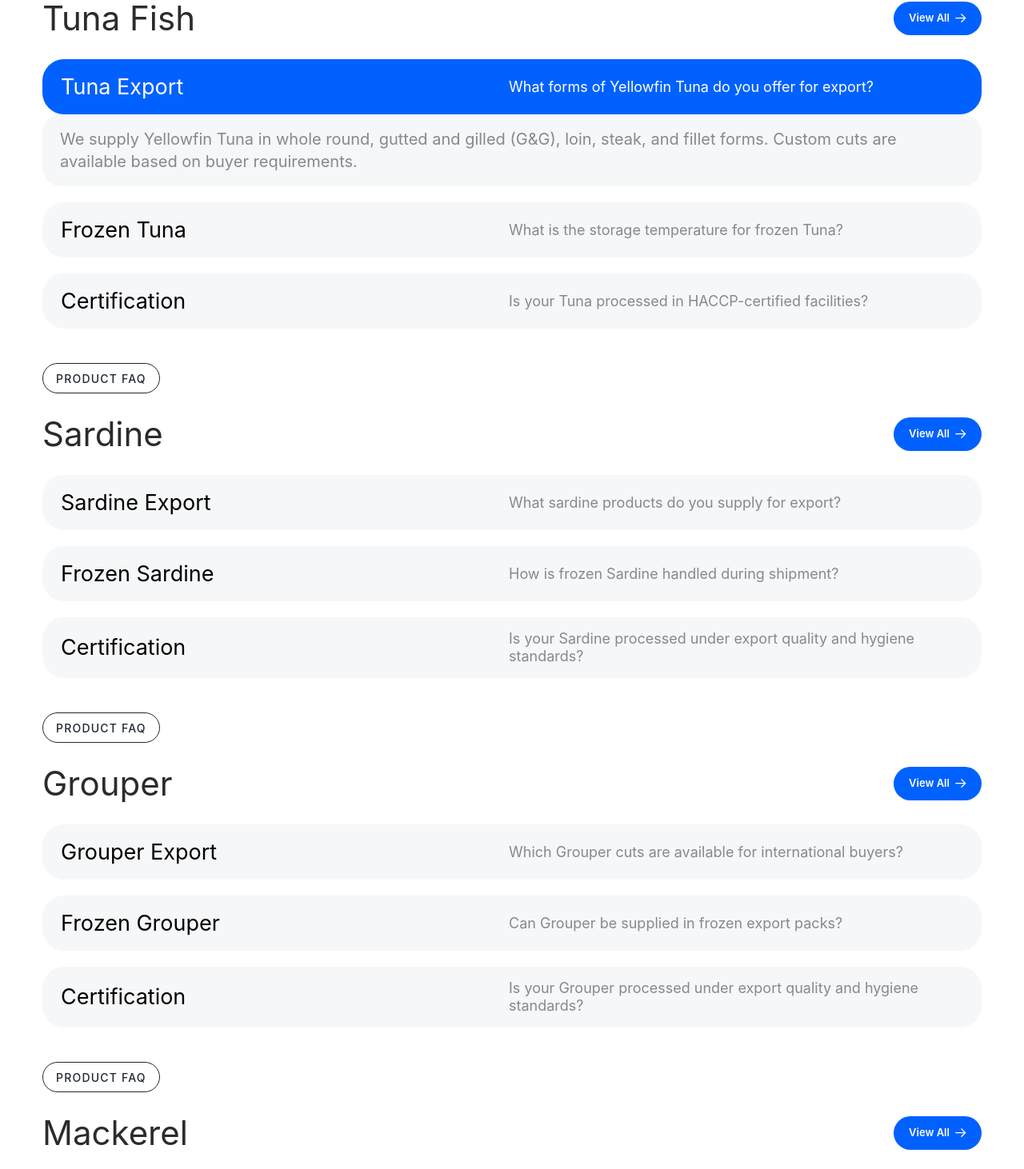
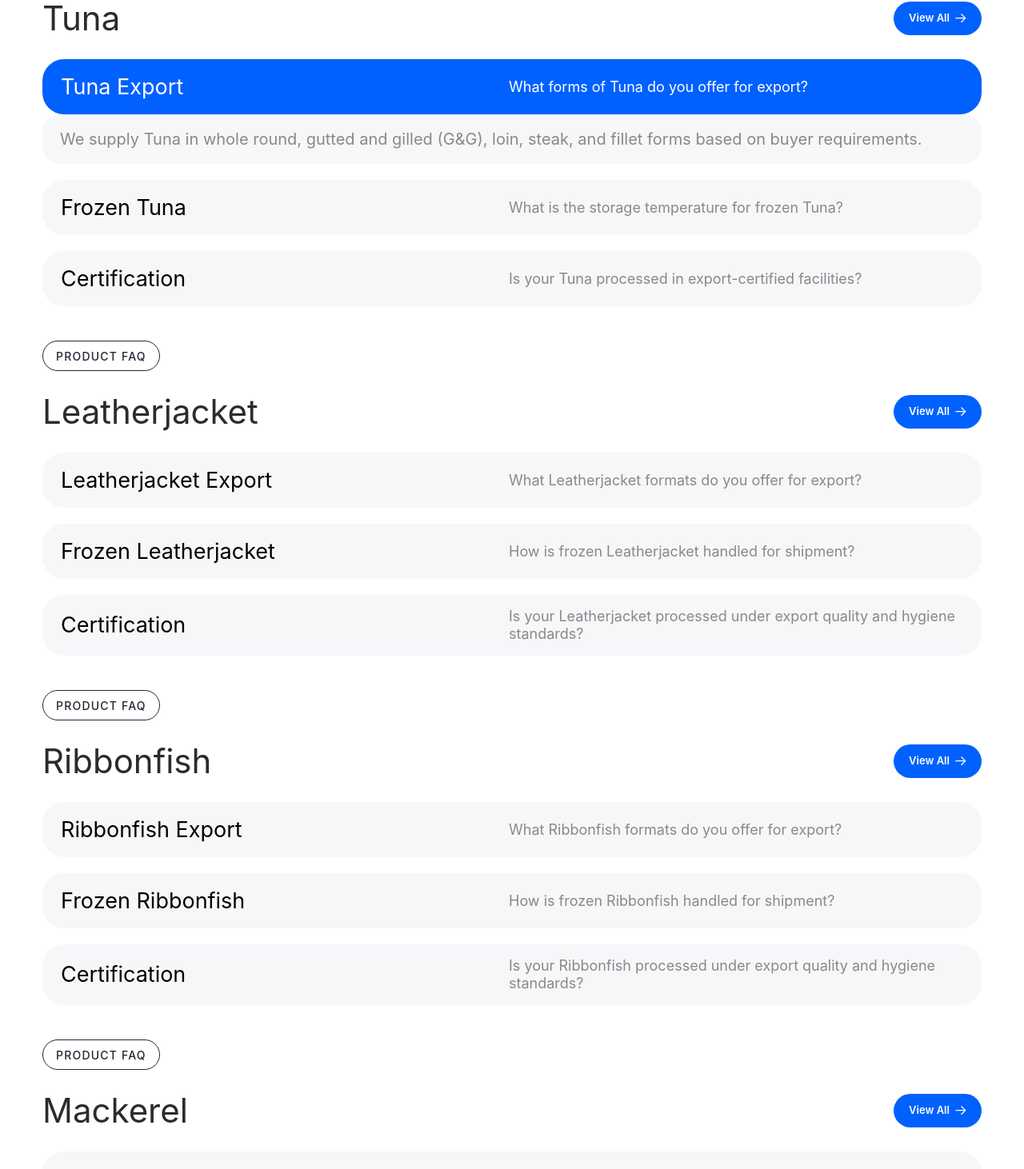
Before and after one commit to chandrunelvin/AVLA, a React (Vite) app: page /faq in a window 1280 px wide. Shown: the part 1687-3149 px from the top of the page at 80% size. Built offline with nearby package versions, Linux system fonts and the light colour scheme.

Commit message:
okay yes

```diff
--- a/src/components/faq/FaqListSection.jsx
+++ b/src/components/faq/FaqListSection.jsx
@@ -63,7 +63,7 @@ export default function FaqListSection({ activeCategory = 'fish', productSlug =
     : getProductsByCategory(activeCategory).map((product) => ({
         title: product.displayName,
         slug: product.slug,
-        rows: product.faqs || [],
+        rows: (product.faqs || []).slice(0, 3),
       }));
   const [expandedKey, setExpandedKey] = useState('0-0');
 
--- a/src/data/productDetails.js
+++ b/src/data/productDetails.js
@@ -1,16 +1,70 @@
-const certificationFaq = (name) => ({
+function createFaqs(name, exportLabel = `${name} Export`, frozenLabel = `Frozen ${name}`) {
+  return [
+    {
+      label: exportLabel,
+      question: `What ${name} formats do you offer for export?`,
+      answer: `${name} is supplied in buyer-ready export formats with careful grading, hygienic handling, and reliable packing based on market requirements.`,
+    },
+    {
+      label: frozenLabel,
+      question: `How is frozen ${name} handled for shipment?`,
+      answer: `Frozen ${name} is packed under dependable cold-chain conditions to preserve freshness, texture, and export quality throughout transit.`,
+    },
+    {
       label: 'Certification',
       question: `Is your ${name} processed under export quality and hygiene standards?`,
-  answer: `Yes, our ${name} is handled under strict hygiene, grading, packing, and export-ready quality controls.`,
-});
+      answer: `Yes, our ${name} is processed under strict hygiene, quality inspection, and export-ready handling standards.`,
+    },
+  ];
+}
 
-const fishFaqsBySlug = {
-  'tuna-fish': [
+function createProduct({
+  name,
+  slug,
+  category,
+  image,
+  projectImage,
+  scriptName,
+  summary,
+  faqs,
+}) {
+  return {
+    name,
+    displayName: name,
+    scriptName: scriptName || name,
+    slug,
+    category,
+    image,
+    projectImage,
+    summary,
+    faqs: faqs || createFaqs(name),
+  };
+}
+
+const fishImageSet = [
+  '/assets/images/products/product-tuna-fish.png',
+  '/assets/images/products/product-Sardine-fish.png',
+  '/assets/images/products/product-Grouper-fish.png',
+  '/assets/images/products/Mackerel-product-image.png',
+  '/assets/images/products/Anchovy-product-image.png',
+];
+
+export const fishProducts = [
+  createProduct({
+    name: 'Tuna',
+    slug: 'tuna',
+    category: 'fish',
+    image: '/assets/images/products/product-tuna-fish.png',
+    projectImage: '/assets/images/products/project-container-tuna.webp',
+    scriptName: 'Tuna',
+    summary:
+      'Premium grade Tuna processed under strict hygiene standards and supplied worldwide with guaranteed freshness.',
+    faqs: [
       {
         label: 'Tuna Export',
-      question: 'What forms of Yellowfin Tuna do you offer for export?',
+        question: 'What forms of Tuna do you offer for export?',
         answer:
-        'We supply Yellowfin Tuna in whole round, gutted and gilled (G&G), loin, steak, and fillet forms. Custom cuts are available based on buyer requirements.',
+          'We supply Tuna in whole round, gutted and gilled (G&G), loin, steak, and fillet forms based on buyer requirements.',
       },
       {
         label: 'Frozen Tuna',
@@ -20,404 +74,247 @@ const fishFaqsBySlug = {
       },
       {
         label: 'Certification',
-      question: 'Is your Tuna processed in HACCP-certified facilities?',
+        question: 'Is your Tuna processed in export-certified facilities?',
         answer:
           'Yes, our Tuna is processed with strict hygiene controls and export-ready quality checks.',
       },
     ],
-  sardine: [
-    {
-      label: 'Sardine Export',
-      question: 'What sardine products do you supply for export?',
-      answer:
-        'We supply whole round, cleaned, and frozen Sardine products in export-ready packing based on buyer requirements.',
-    },
-    {
-      label: 'Frozen Sardine',
-      question: 'How is frozen Sardine handled during shipment?',
-      answer:
-        'Frozen Sardine is packed under cold-chain conditions to maintain freshness, texture, and consistent product quality.',
-    },
-    certificationFaq('Sardine'),
-  ],
-  grouper: [
-    {
-      label: 'Grouper Export',
-      question: 'Which Grouper cuts are available for international buyers?',
-      answer:
-        'Grouper can be supplied as whole fish, gutted fish, fillets, and buyer-specific cuts for export programs.',
-    },
-    {
-      label: 'Frozen Grouper',
-      question: 'Can Grouper be supplied in frozen export packs?',
-      answer:
-        'Yes, Grouper is available in frozen export-grade packs with sizing, glazing, and packing based on buyer needs.',
-    },
-    certificationFaq('Grouper'),
-  ],
-  mackerel: [
-    {
-      label: 'Mackerel Export',
-      question: 'What Mackerel formats do you export?',
-      answer:
-        'We export whole round, cleaned, and frozen Mackerel in bulk quantities for international seafood buyers.',
-    },
-    {
-      label: 'Frozen Mackerel',
-      question: 'How do you preserve Mackerel quality for export shipments?',
-      answer:
-        'Mackerel is processed quickly and maintained in a dependable cold chain to protect flavor, firmness, and freshness.',
-    },
-    certificationFaq('Mackerel'),
-  ],
-  anchovy: [
-    {
-      label: 'Anchovy Export',
-      question: 'Do you export Anchovy for bulk international orders?',
-      answer:
-        'Yes, Anchovy is supplied in export-ready lots with careful grading, sorting, and packaging for wholesale buyers.',
-    },
-    {
-      label: 'Frozen Anchovy',
-      question: 'Can Anchovy be packed for frozen shipment?',
-      answer:
-        'Anchovy can be frozen and packed in hygienic export cartons based on destination market requirements.',
-    },
-    certificationFaq('Anchovy'),
-  ],
-  'red-snapper': [
-    {
-      label: 'Snapper Export',
-      question: 'What Red Snapper products are available for export?',
-      answer:
-        'Red Snapper is available as whole fish, cleaned fish, and fillet options according to buyer specifications.',
-    },
-    {
-      label: 'Frozen Snapper',
-      question: 'Is Red Snapper suitable for frozen international shipment?',
-      answer:
-        'Yes, Red Snapper is shipped in frozen export-grade packs that protect product quality throughout transit.',
-    },
-    certificationFaq('Red Snapper'),
-  ],
-  'king-fish': [
-    {
-      label: 'King Fish Export',
-      question: 'Which King Fish forms can you supply for export?',
-      answer:
-        'King Fish is offered in whole, cleaned, steak, and fillet forms depending on buyer and market requirements.',
-    },
-    {
-      label: 'Frozen King Fish',
-      question: 'How is King Fish packed for overseas delivery?',
-      answer:
-        'King Fish is packed in export cartons under controlled freezing and cold-chain logistics for safe delivery.',
-    },
-    certificationFaq('King Fish'),
-  ],
-  pomfret: [
-    {
-      label: 'Pomfret Export',
-      question: 'Do you supply Pomfret for premium seafood markets?',
-      answer:
-        'Yes, Pomfret is sourced, graded, and packed for premium wholesale and retail export programs.',
-    },
-    {
-      label: 'Frozen Pomfret',
-      question: 'Can Pomfret be shipped as a frozen product?',
-      answer:
-        'Pomfret is available in frozen export packs with dependable cold-chain handling to preserve freshness.',
-    },
-    certificationFaq('Pomfret'),
-  ],
-};
-
-const otherFaqsBySlug = {
-  squid: [
-    {
-      label: 'Squid Export',
-      question: 'What squid forms are available for export?',
-      answer:
-        'We supply whole, cleaned, tube, tentacle, and frozen squid products based on market and buyer requirements.',
-    },
-    {
-      label: 'Frozen Squid',
-      question: 'Can squid be packed as IQF or block frozen?',
-      answer:
-        'Yes, squid can be packed as IQF or block frozen depending on buyer requirements.',
-    },
-    {
-      label: 'Certification',
-      question: 'Is squid processed under export hygiene controls?',
-      answer:
-        'All squid products are processed under certified hygiene and export quality controls.',
-    },
-  ],
-  octopus: [
-    {
-      label: 'Octopus Export',
-      question: 'Do you supply cleaned octopus for export?',
-      answer:
-        'Cleaned and frozen octopus can be supplied with buyer-specific sizing and packing.',
-    },
-    {
-      label: 'Frozen Octopus',
-      question: 'What sizes are available for octopus shipments?',
-      answer:
-        'Octopus is available in multiple size grades as per international buyer specifications.',
-    },
-    {
-      label: 'Certification',
-      question: 'Can quality certificates be arranged?',
-      answer:
-        'Yes, quality and hygiene certificates are provided with every shipment.',
-    },
-  ],
-  crab: [
-    {
-      label: 'Crab Export',
-      question: 'What crab products do you export?',
-      answer:
-        'We support export supply for whole crab, cleaned crab, and frozen crab products according to buyer demand.',
-    },
-    {
-      label: 'Frozen Crab',
-      question: 'How is frozen crab packed?',
-      answer:
-        'Frozen crab is packed in hygienic export-grade cartons under cold-chain conditions.',
-    },
-    {
-      label: 'Certification',
-      question: 'Are crab products checked before export?',
-      answer:
-        'Yes, all crab products undergo quality inspection before export.',
-    },
-  ],
-  shrimp: [
-    {
-      label: 'Shrimp Export',
-      question: 'Which shrimp forms are available?',
-      answer:
-        'Shrimp can be supplied in whole, headless, peeled, deveined, and frozen forms based on requirements.',
-    },
-    {
-      label: 'Frozen Shrimp',
-      question: 'Can shrimp be shipped IQF?',
-      answer:
-        'Yes, IQF shrimp is available for bulk export orders.',
-    },
-    {
-      label: 'Certification',
-      question: 'Can shrimp exports include documentation?',
-      answer:
-        'All export documentation including health certificates is provided.',
-    },
-  ],
-  clam: [
-    {
-      label: 'Clam Export',
-      question: 'Do you supply clams for international buyers?',
-      answer:
-        'Clams can be sourced, sorted, packed, and shipped according to export specifications.',
-    },
-    {
-      label: 'Frozen Clams',
-      question: 'Can clams be frozen for shipment?',
-      answer:
-        'Yes, frozen clams are available with proper cold-chain handling.',
-    },
-    {
-      label: 'Certification',
-      question: 'Are bivalve shipments inspected?',
-      answer:
-        'All bivalve products are inspected and certified before shipment.',
-    },
-  ],
-  mussel: [
-    {
-      label: 'Mussel Export',
-      question: 'What mussel forms are available?',
-      answer:
-        'Mussels are available in export-ready formats depending on season, buyer requirement, and quality checks.',
-    },
-    {
-      label: 'Frozen Mussels',
-      question: 'What packing is used for mussels?',
-      answer:
-        'Mussels are packed in hygiene-certified export cartons under cold-chain conditions.',
-    },
-    {
-      label: 'Certification',
-      question: 'Can mussel shipments include food safety documents?',
-      answer:
-        'Yes, food safety and quality documents are included with all mussel exports.',
-    },
-  ],
-};
-
-export const fishProducts = [
-  {
-    name: 'Tuna Fish',
-    displayName: 'Tuna Fish',
-    scriptName: 'Tuna',
-    slug: 'tuna-fish',
+  }),
+  createProduct({
+    name: 'Leatherjacket',
+    slug: 'leatherjacket',
     category: 'fish',
-    image: '/assets/images/products/product-tuna-fish.png',
-    projectImage: '/assets/images/products/project-container-tuna.webp',
+    image: fishImageSet[1],
     summary:
-      'Premium grade Yellowfin Tuna processed under strict hygiene standards and supplied worldwide with guaranteed freshness.',
-    faqs: fishFaqsBySlug['tuna-fish'],
-  },
-  {
+      'Export-ready Leatherjacket supplied with dependable quality control, hygienic handling, and market-specific packing.',
+  }),
+  createProduct({
+    name: 'Ribbonfish',
+    slug: 'ribbonfish',
+    category: 'fish',
+    image: fishImageSet[2],
+    summary:
+      'Ribbonfish prepared for international seafood buyers with clean processing, grading, and reliable frozen logistics.',
+  }),
+  createProduct({
+    name: 'Mackerel',
+    slug: 'mackerel',
+    category: 'fish',
+    image: '/assets/images/products/Mackerel-product-image.png',
+    projectImage: '/assets/images/products/project-container-mak5.webp',
+    summary:
+      'Export-grade Mackerel handled through hygienic processing and dependable frozen logistics for global markets.',
+  }),
+  createProduct({
+    name: 'Mahi Mahi',
+    slug: 'mahi-mahi',
+    category: 'fish',
+    image: fishImageSet[0],
+    summary:
+      'Premium Mahi Mahi sourced and packed for export with freshness-focused handling and buyer-ready specifications.',
+  }),
+  createProduct({
+    name: 'Grouper',
+    slug: 'grouper',
+    category: 'fish',
+    image: '/assets/images/products/product-Grouper-fish.png',
+    projectImage: '/assets/images/products/project-container-d3.webp',
+    summary:
+      'Premium Grouper sourced, processed, and packed for international buyers who require reliable quality and freshness.',
+  }),
+  createProduct({
+    name: 'Anchovy',
+    slug: 'anchovy',
+    category: 'fish',
+    image: '/assets/images/products/Anchovy-product-image.png',
+    summary:
+      'Bulk Anchovy supply for international seafood buyers, prepared with careful sorting, packing, and freshness control.',
+  }),
+  createProduct({
     name: 'Sardine',
-    displayName: 'Sardine',
-    scriptName: 'Sardine',
     slug: 'sardine',
     category: 'fish',
     image: '/assets/images/products/product-Sardine-fish.png',
     projectImage: '/assets/images/products/project-container-s2.webp',
     summary:
       'Fresh and frozen Sardine prepared for bulk seafood export with consistent grading, packing, and cold-chain handling.',
-    faqs: fishFaqsBySlug.sardine,
-  },
-  {
-    name: 'Grouper',
-    displayName: 'Grouper',
-    scriptName: 'Grouper',
-    slug: 'grouper',
-    category: 'fish',
-    image: '/assets/images/products/product-Grouper-fish.png',
-    projectImage: '/assets/images/products/project-container-d3.webp',
-    summary:
-      'Premium Grouper sourced, processed, and packed for international buyers who require reliable quality and freshness.',
-    faqs: fishFaqsBySlug.grouper,
-  },
-  {
-    name: 'Mackerel',
-    displayName: 'Mackerel',
-    scriptName: 'Mackerel',
-    slug: 'mackerel',
-    category: 'fish',
-    image: '/assets/images/products/Mackerel-product-image.png',
-    projectImage: '/assets/images/products/project-container-mak5.webp',
-    summary:
-      'Export-grade Mackerel handled through hygienic processing and dependable frozen logistics for global markets.',
-    faqs: fishFaqsBySlug.mackerel,
-  },
-  {
-    name: 'Anchovy',
-    displayName: 'Anchovy',
-    scriptName: 'Anchovy',
-    slug: 'anchovy',
-    category: 'fish',
-    image: '/assets/images/products/Anchovy-product-image.png',
-    summary:
-      'Bulk Anchovy supply for international seafood buyers, prepared with careful sorting, packing, and freshness control.',
-    faqs: fishFaqsBySlug.anchovy,
-  },
-  {
-    name: 'Red Snapper',
-    displayName: 'Red Snapper',
-    scriptName: 'Snapper',
-    slug: 'red-snapper',
-    category: 'fish',
-    image: '/assets/images/products/Red-Snapper-product-image.png',
-    projectImage: '/assets/images/products/project-container-salmon4.webp',
-    summary:
-      'High-quality Red Snapper processed for export with clean handling, strong grading standards, and dependable delivery.',
-    faqs: fishFaqsBySlug['red-snapper'],
-  },
-  {
-    name: 'King Fish',
-    displayName: 'King Fish',
-    scriptName: 'King Fish',
-    slug: 'king-fish',
-    category: 'fish',
-    image: '/assets/images/products/Anchovy-product-image.png',
-    summary:
-      'Premium King Fish sourced from Kerala coastal waters, processed under hygiene standards and exported for global markets.',
-    faqs: fishFaqsBySlug['king-fish'],
-  },
-  {
-    name: 'Pomfret',
-    displayName: 'Pomfret',
-    scriptName: 'Pomfret',
-    slug: 'pomfret',
-    category: 'fish',
-    image: '/assets/images/products/product-Sardine-fish.png',
-    summary:
-      'Export-grade Pomfret prepared with quality grading, hygienic processing, and reliable cold-chain delivery worldwide.',
-    faqs: fishFaqsBySlug.pomfret,
-  },
+  }),
 ];
 
 export const otherProducts = [
-  {
-    name: 'Squid',
-    displayName: 'Squid',
-    scriptName: 'Squid',
-    slug: 'squid',
+  createProduct({
+    name: 'Brown Shrimp',
+    slug: 'brown-shrimp',
+    category: 'crustaceans',
+    image: '/assets/images/blog/blog-shrimp.svg',
+    scriptName: 'Brown Shrimp',
+    summary:
+      'Brown Shrimp supplied for export with careful grading, hygienic processing, and reliable cold-chain coordination.',
+  }),
+  createProduct({
+    name: 'Karikadi',
+    slug: 'karikadi',
+    category: 'crustaceans',
+    image: '/assets/images/blog/blog-shrimp.svg',
+    summary:
+      'Karikadi prepared for seafood export with strong handling standards, export packing, and consistent product quality.',
+  }),
+  createProduct({
+    name: 'Poovalan',
+    slug: 'poovalan',
+    category: 'crustaceans',
+    image: '/assets/images/blog/blog-shrimp.svg',
+    summary:
+      'Poovalan export supply managed through careful sorting, processing, and freshness-controlled shipment.',
+  }),
+  createProduct({
+    name: 'Deep Sea Shrimp',
+    slug: 'deep-sea-shrimp',
+    category: 'crustaceans',
+    image: '/assets/images/blog/blog-shrimp.svg',
+    summary:
+      'Deep Sea Shrimp handled for export with quality inspection, hygienic packing, and buyer-ready sizing.',
+  }),
+  createProduct({
+    name: 'Flower Shrimp',
+    slug: 'flower-shrimp',
+    category: 'crustaceans',
+    image: '/assets/images/blog/blog-shrimp.svg',
+    summary:
+      'Flower Shrimp supplied in export-ready packs with dependable freezing, grading, and documentation support.',
+  }),
+  createProduct({
+    name: 'Blue Swimming Crab',
+    slug: 'blue-swimming-crab',
+    category: 'crustaceans',
+    image: '/assets/images/blog/blog-crab.svg',
+    summary:
+      'Blue Swimming Crab processed for global seafood buyers with export-grade handling and reliable logistics.',
+  }),
+  createProduct({
+    name: 'Threespot Crab',
+    slug: 'threespot-crab',
+    category: 'crustaceans',
+    image: '/assets/images/blog/blog-crab.svg',
+    summary:
+      'Threespot Crab prepared for export with clean processing, quality checks, and market-specific packing.',
+  }),
+  createProduct({
+    name: 'Crucifix Crab',
+    slug: 'crucifix-crab',
+    category: 'crustaceans',
+    image: '/assets/images/blog/blog-crab.svg',
+    summary:
+      'Crucifix Crab export supply supported by hygienic handling, grading, and dependable shipment planning.',
+  }),
+  createProduct({
+    name: 'Deep Sea Lobster',
+    slug: 'deep-sea-lobster',
+    category: 'crustaceans',
+    image: '/assets/images/blog/blog-crab.svg',
+    summary:
+      'Deep Sea Lobster packed for export with careful quality monitoring, temperature control, and buyer-ready presentation.',
+  }),
+  createProduct({
+    name: 'Spiny Lobster',
+    slug: 'spiny-lobster',
+    category: 'crustaceans',
+    image: '/assets/images/blog/blog-crab.svg',
+    summary:
+      'Spiny Lobster supplied for premium export markets with strict hygiene, grading, and cold-chain handling.',
+  }),
+  createProduct({
+    name: 'Sand Lobster',
+    slug: 'sand-lobster',
+    category: 'crustaceans',
+    image: '/assets/images/blog/blog-crab.svg',
+    summary:
+      'Sand Lobster managed for export through careful packing, freshness protection, and consistent quality checks.',
+  }),
+  createProduct({
+    name: 'Biagai',
+    slug: 'biagai',
+    category: 'bivalve',
+    image: '/assets/images/blog/blog-clam.svg',
+    summary:
+      'Biagai products processed for export with safe handling, clean packing, and dependable supply coordination.',
+  }),
+  createProduct({
+    name: 'Yellow Clam',
+    slug: 'yellow-clam',
+    category: 'bivalve',
+    image: '/assets/images/blog/blog-clam.svg',
+    summary:
+      'Yellow Clam export supply supported by careful sorting, hygiene-led processing, and freshness-focused shipment.',
+  }),
+  createProduct({
+    name: 'Green Mussels',
+    slug: 'green-mussels',
+    category: 'bivalve',
+    image: '/assets/images/blog/blog-mussel.svg',
+    summary:
+      'Green Mussels prepared for export with quality inspection, safe packing, and reliable cold-chain handling.',
+  }),
+  createProduct({
+    name: 'Loligo Squid',
+    slug: 'loligo-squid',
     category: 'cephalopods',
     image: '/assets/images/blog/blog-cephalopod.svg',
     summary:
-      'Cleaned and frozen Squid supplied for export with careful processing, grading, and buyer-ready packing.',
-    faqs: otherFaqsBySlug.squid,
-  },
-  {
+      'Loligo Squid supplied for export with controlled processing, export packing, and buyer-specific preparation.',
+  }),
+  createProduct({
+    name: 'Semi Needle Squid',
+    slug: 'semi-needle-squid',
+    category: 'cephalopods',
+    image: '/assets/images/blog/blog-cephalopod.svg',
+    summary:
+      'Semi Needle Squid packed for export with dependable hygiene practices, grading, and shipment coordination.',
+  }),
+  createProduct({
+    name: 'Needle Squid',
+    slug: 'needle-squid',
+    category: 'cephalopods',
+    image: '/assets/images/blog/blog-cephalopod.svg',
+    summary:
+      'Needle Squid prepared for global seafood buyers with clean handling, freezing support, and export documentation.',
+  }),
+  createProduct({
+    name: 'Cuttlefish',
+    slug: 'cuttlefish',
+    category: 'cephalopods',
+    image: '/assets/images/blog/blog-cephalopod.svg',
+    summary:
+      'Cuttlefish exported with careful processing, sizing, and buyer-ready packing for international markets.',
+  }),
+  createProduct({
     name: 'Octopus',
-    displayName: 'Octopus',
-    scriptName: 'Octopus',
     slug: 'octopus',
     category: 'cephalopods',
     image: '/assets/images/blog/blog-octopus.svg',
     summary:
       'Export-quality Octopus prepared with strict hygiene standards, controlled freezing, and dependable packaging.',
-    faqs: otherFaqsBySlug.octopus,
+    faqs: [
+      {
+        label: 'Octopus Export',
+        question: 'Do you supply cleaned Octopus for export?',
+        answer:
+          'Cleaned and frozen Octopus can be supplied with buyer-specific sizing, grading, and packing.',
       },
       {
-    name: 'Crab',
-    displayName: 'Crab',
-    scriptName: 'Crab',
-    slug: 'crab',
-    category: 'crustaceans',
-    image: '/assets/images/blog/blog-crab.svg',
-    summary:
-      'Fresh and frozen Crab processed for global seafood buyers with quality handling and export-ready packing.',
-    faqs: otherFaqsBySlug.crab,
+        label: 'Frozen Octopus',
+        question: 'What sizes are available for Octopus shipments?',
+        answer:
+          'Octopus is available in multiple size grades as per international buyer specifications.',
       },
       {
-    name: 'Shrimp',
-    displayName: 'Shrimp',
-    scriptName: 'Shrimp',
-    slug: 'shrimp',
-    category: 'crustaceans',
-    image: '/assets/images/blog/blog-shrimp.svg',
-    summary:
-      'Frozen Shrimp supply handled through a reliable seafood chain for international markets and bulk buyers.',
-    faqs: otherFaqsBySlug.shrimp,
+        label: 'Certification',
+        question: 'Can quality certificates be arranged for Octopus shipments?',
+        answer:
+          'Yes, quality and hygiene certificates are provided with every Octopus shipment.',
       },
-  {
-    name: 'Clam',
-    displayName: 'Clam',
-    scriptName: 'Clam',
-    slug: 'clam',
-    category: 'bivalve',
-    image: '/assets/images/blog/blog-clam.svg',
-    summary:
-      'Clam products processed with safe handling, consistent packing, and freshness-focused export standards.',
-    faqs: otherFaqsBySlug.clam,
-  },
-  {
-    name: 'Mussel',
-    displayName: 'Mussel',
-    scriptName: 'Mussel',
-    slug: 'mussel',
-    category: 'bivalve',
-    image: '/assets/images/blog/blog-mussel.svg',
-    summary:
-      'Quality Mussel products prepared for export with careful processing, packing, and delivery coordination.',
-    faqs: otherFaqsBySlug.mussel,
-  },
+    ],
+  }),
 ];
 
 export const productDetails = [...fishProducts, ...otherProducts];
```
Lines whose indentation alone changed are shown as unchanged.
